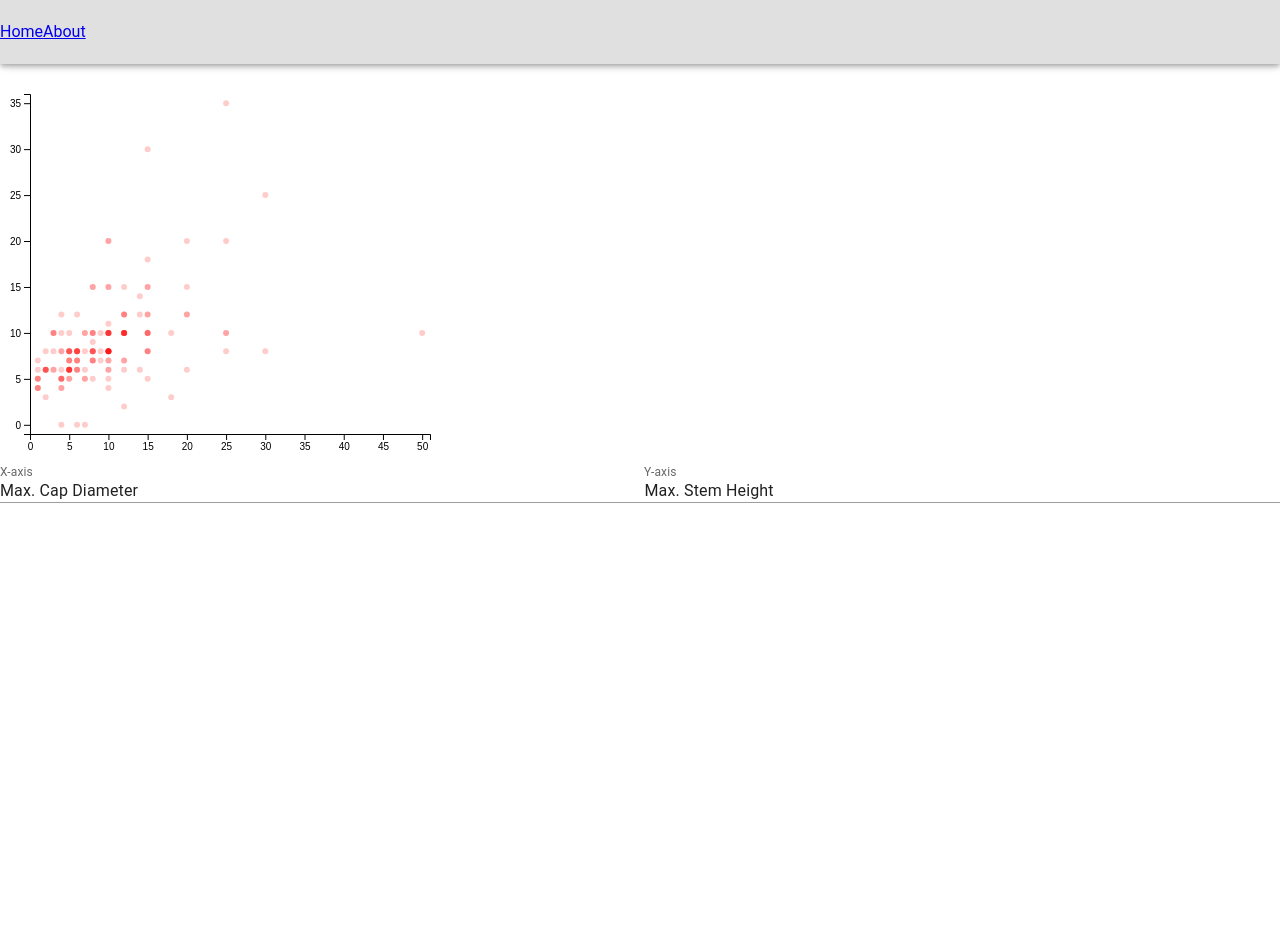
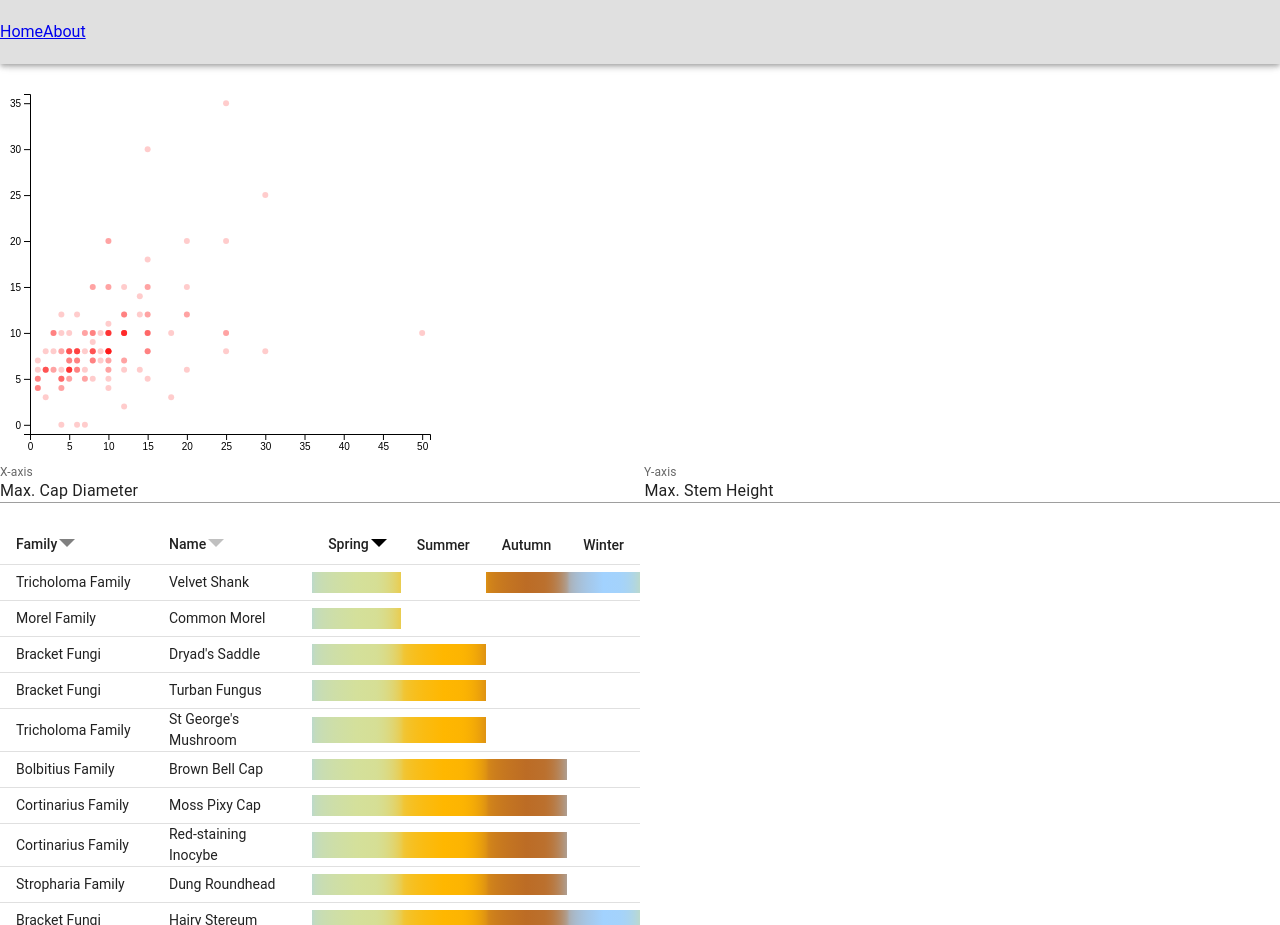
Before and after one commit to neat-monte/mushroomania, a Vue app: page / in a window 1280 px wide. Before the commit the page ends 800 px from the top, so only its background shows below. Built offline with nearby package versions, Linux system fonts and the light colour scheme.

Commit message:
Add SeasonTable Component including almost all of its functionality

```diff
--- /dev/null
+++ b/src/components/SeasonTable.vue
@@ -0,0 +1,263 @@
+<template>
+  <v-table
+    fixed-header
+    height="100%"
+    density="compact"
+  >
+    <thead id="table-header">
+      <tr>
+        <th class="text-left family" v-on:click="onSort(0, 'family')"
+            :priority="sortPriority.indexOf('family')"
+            :direction="sortDirectionsAreDescreasing['family'] ? 'down' : 'up'">
+          Family
+        </th>
+        <th class="text-left name" v-on:click="onSort(0, 'name')"
+            :priority="sortPriority.indexOf('name')"
+            :direction="sortDirectionsAreDescreasing['name'] ? 'down' : 'up'">
+          Name
+        </th>
+        <th class="text-center" v-on:click="onSort(0, 'seasonValue')"
+            :priority="sortPriority.indexOf('seasonValue')"
+            :direction="sortDirectionsAreDescreasing['seasonValue'] ? 'down' : 'up'">
+          {{header[0].name}}
+        </th>
+        <th class="text-center" v-on:click="onSort(1, 'seasonValue')">
+          {{header[1].name}}
+        </th>
+        <th class="text-center" v-on:click="onSort(2, 'seasonValue')">
+          {{header[2].name}}
+        </th>
+        <th class="text-center" v-on:click="onSort(3, 'seasonValue')">
+          {{header[3].name}}
+        </th>
+      </tr>
+    </thead>
+    <tbody>
+      <tr
+        v-for="item in sortedData"
+        :key="item.name"
+        v-on:change="update"
+      >
+        <td>{{ item.family }}</td>
+        <td>{{ item.name }}</td>
+        <td :class="header[0].class" :available="item.season.includes(header[0].id)"></td>
+        <td :class="header[1].class" :available="item.season.includes(header[1].id)"></td>
+        <td :class="header[2].class" :available="item.season.includes(header[2].id)"></td>
+        <td :class="header[3].class" :available="item.season.includes(header[3].id)"></td>
+      </tr>
+    </tbody>
+  </v-table>
+</template>
+
+<style lang="sass" scoped>
+$spring:        #D4E09B
+$spring-summer: #EACC4E
+$summer:        #FFB700
+$summer-autumn: #DE9213
+$autumn:        #BC6C25
+$autumn-winter: #AF9F92
+$winter:        #A2D2FF
+$winter-spring: #BBD9CD
+$startperc:     10%
+$endperc:       90%
+
+.family
+  width: 18em
+.name
+  width: 18em
+
+td
+  &.season
+    &[available=true]
+      margin: 0
+      padding: 0
+
+      &:after
+        content: ""
+        display: block
+        width: 100%
+        height: 60%
+  &.spring
+    @extend .season
+    &:after
+      background: linear-gradient(0.25turn, $winter-spring, $startperc, $spring, $endperc, $spring-summer)
+  &.summer
+    @extend .season
+    &:after
+      background: linear-gradient(0.25turn, $spring-summer, $startperc, $summer, $endperc, $summer-autumn)
+  &.autumn
+    @extend .season
+    &:after
+      background: linear-gradient(0.25turn, $summer-autumn, $startperc, $autumn, $endperc, $autumn-winter)
+  &.winter
+    @extend .season
+    &:after
+      background: linear-gradient(0.25turn, $autumn-winter, $startperc, $winter, $endperc, $winter-spring)
+
+
+
+th
+  &[priority]
+    padding-right: 10px
+
+  &.arrow
+    content: ' '
+    position: relative
+    left: 2px
+    border: 8px solid transparent
+
+  &[priority="0"]
+    --arrow-color: black
+  &[priority="1"]
+    --arrow-color: grey
+  &[priority="2"]
+    --arrow-color: silver
+
+  &[direction="up"]:after
+    @extend .arrow
+    bottom: 15px
+    border-bottom-color: var(--arrow-color)
+
+  &[direction="down"]:after
+    @extend .arrow
+    top: 10px
+    border-top-color: var(--arrow-color)
+</style>
+
+<script>
+import { sort } from "d3-array";
+import { reactive, onMounted } from "vue";
+
+const default_header = [
+  {name: "Spring", class: "spring", id: 's'},
+  {name: "Summer", class: "summer", id: 'u'},
+  {name: "Autumn", class: "autumn", id: 'a'},
+  {name: "Winter", class: "winter", id: 'w'},
+];
+
+export default {
+  name: "SeasonTable",
+  props: ["data"],
+  setup(props) {
+    //The order used for sorting on a specific season.
+    const sortOrder = {
+      "1011": 0,
+      "1001": 1,
+      "1000": 2,
+      "1100": 3,
+      "1101": 4,
+      "1110": 5,
+      "1010": 6,
+      "1111": 7,
+      "0100": 8,
+      "0110": 9,
+      "0111": 10,
+      "0101": 11,
+      "0010": 12,
+      "0011": 13,
+      "0001": 14,
+      "0000": 15,
+    }
+
+    // The order in which to sort rows, default is sort on family first, then name and lastly seasonValue.
+    const sortPriority = ["family", "name", "seasonValue"]
+
+    // The sort directions of each column, decreasing if true, increasing if false
+    const sortDirectionsAreDescreasing = {
+      "family": true,
+      "name": true,
+      "seasonValue": true,
+    }
+
+    const sortedData = reactive(props.data);
+    sortedData.map(function(e){
+      e.sortArray = getSortArray(e);
+      e.seasonValue = getValueForSort(e);
+      return e;
+    })
+
+    const header = reactive(default_header);
+
+    // Call sort once to update the current sort to show mushrooms in spring
+    onSort(0, "seasonValue");
+
+    function onSort(index, target) {
+      //Find the priority of the target column
+      const priority = sortPriority.indexOf(target);
+
+      if (priority == 0) {
+        // If already highest priority, change direction of the target
+        // if (target != "seasonValue") // Possibility to exclude season sorting as increasing
+          sortDirectionsAreDescreasing[target] = !sortDirectionsAreDescreasing[target];
+      } else {
+        // If not highest priority, move to the front so it is
+        sortPriority.splice(priority, 1);
+        sortPriority.unshift(target);
+      }
+
+      //Update the order of the sortArrays
+      if (index != 0)
+      sortedData.forEach(function(e){
+        cycleArray(e.sortArray, index);
+      });
+
+      //Update the season value of each element
+      if (index != 0)
+      sortedData.map(function(e){
+        e.seasonValue = getValueForSort(e);
+      });
+
+      //Update the order of all elements
+      sortedData.sort(function (a, b){
+        // First sort on highest priority in the chosen direction
+        if (a[sortPriority[0]] !== b[sortPriority[0]]) {
+          if (sortDirectionsAreDescreasing[sortPriority[0]])
+            return a[sortPriority[0]] > b[sortPriority[0]] ? 1 : -1;
+          return a[sortPriority[0]] < b[sortPriority[0]] ? 1 : -1;
+        }
+
+        // Secondary sort on second highest priority in the chosen direction
+        if (a[sortPriority[1]] !== b[sortPriority[1]]) {
+          if (sortDirectionsAreDescreasing[sortPriority[1]])
+            return a[sortPriority[1]] > b[sortPriority[1]] ? 1 : -1;
+          return a[sortPriority[1]] < b[sortPriority[1]] ? 1 : -1;
+        }
+
+        //Tertiary sort on lowest priority in the chosen direction
+        if (sortDirectionsAreDescreasing[sortPriority[2]])
+            return a[sortPriority[2]] > b[sortPriority[2]] ? 1 : -1;
+          return a[sortPriority[2]] < b[sortPriority[2]] ? 1 : -1;
+      })
+
+      //Update the order of the header
+      cycleArray(header, index);
+    }
+
+    //Cycles an array k times, takes the first element and moves it to the end.
+    function cycleArray(array, k) {
+      for (let i = 0; i < k; i++) {
+        array.push(array.shift());
+      }
+    }
+
+    // Returns an array representing when mushrooms are available.
+    function getSortArray(element) {
+      return [element.season.includes('s'), element.season.includes('u'), element.season.includes('a'), element.season.includes('w')];
+    }
+
+    // Returns the value used for sorting the elements using an object containing a predifined order.
+    function getValueForSort(element) {
+      let string = element.sortArray.map(i => i+0).join('');
+      return sortOrder[string];
+    }
+
+    return {
+      onSort,
+      sortedData,
+      header,
+      sortPriority,
+      sortDirectionsAreDescreasing,
+    };
+  },
+};
+</script>
--- a/src/views/HomeView.vue
+++ b/src/views/HomeView.vue
@@ -1,8 +1,10 @@
 <template>
   <ScatterPlot :data="data" />
+  <SeasonTable :data="data" :style="{width: '50vw', height: '50vh'}"/>
 </template>
 
 <script setup>
+import SeasonTable from "../components/SeasonTable.vue";
 import ScatterPlot from "../components/ScatterPlot.vue";
 import data from "../data/mushroom-data.json";
 </script>
--- a/vite.config.js
+++ b/vite.config.js
@@ -5,7 +5,13 @@ import vue from '@vitejs/plugin-vue'
 
 // https://vitejs.dev/config/
 export default defineConfig({
-  plugins: [vue()],
+  plugins: [vue({
+    template: {
+      compilerOptions: {
+        isCustomElement: (tag) => [].includes(tag),
+      }
+    }
+  })],
   resolve: {
     alias: {
       '@': fileURLToPath(new URL('./src', import.meta.url))
```
